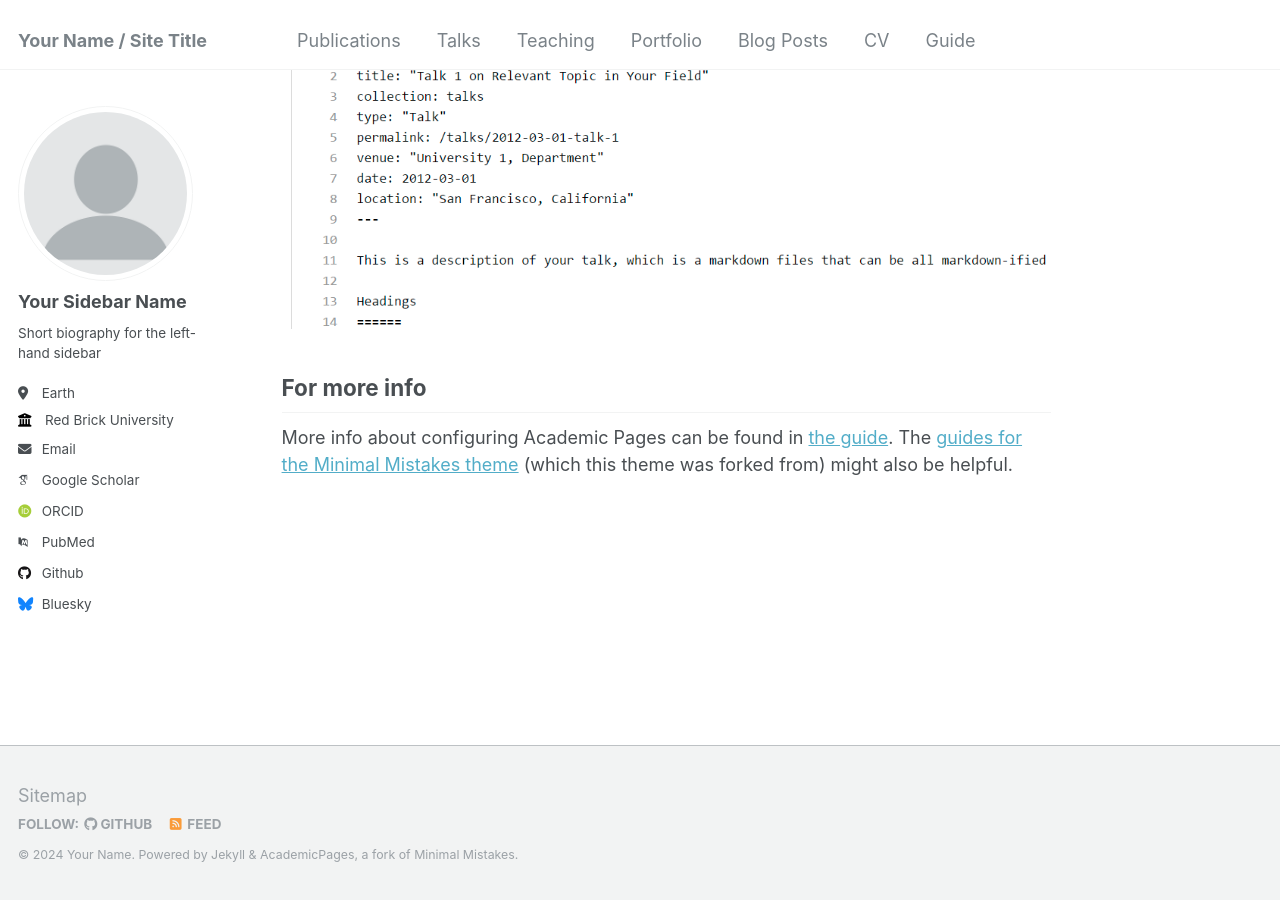
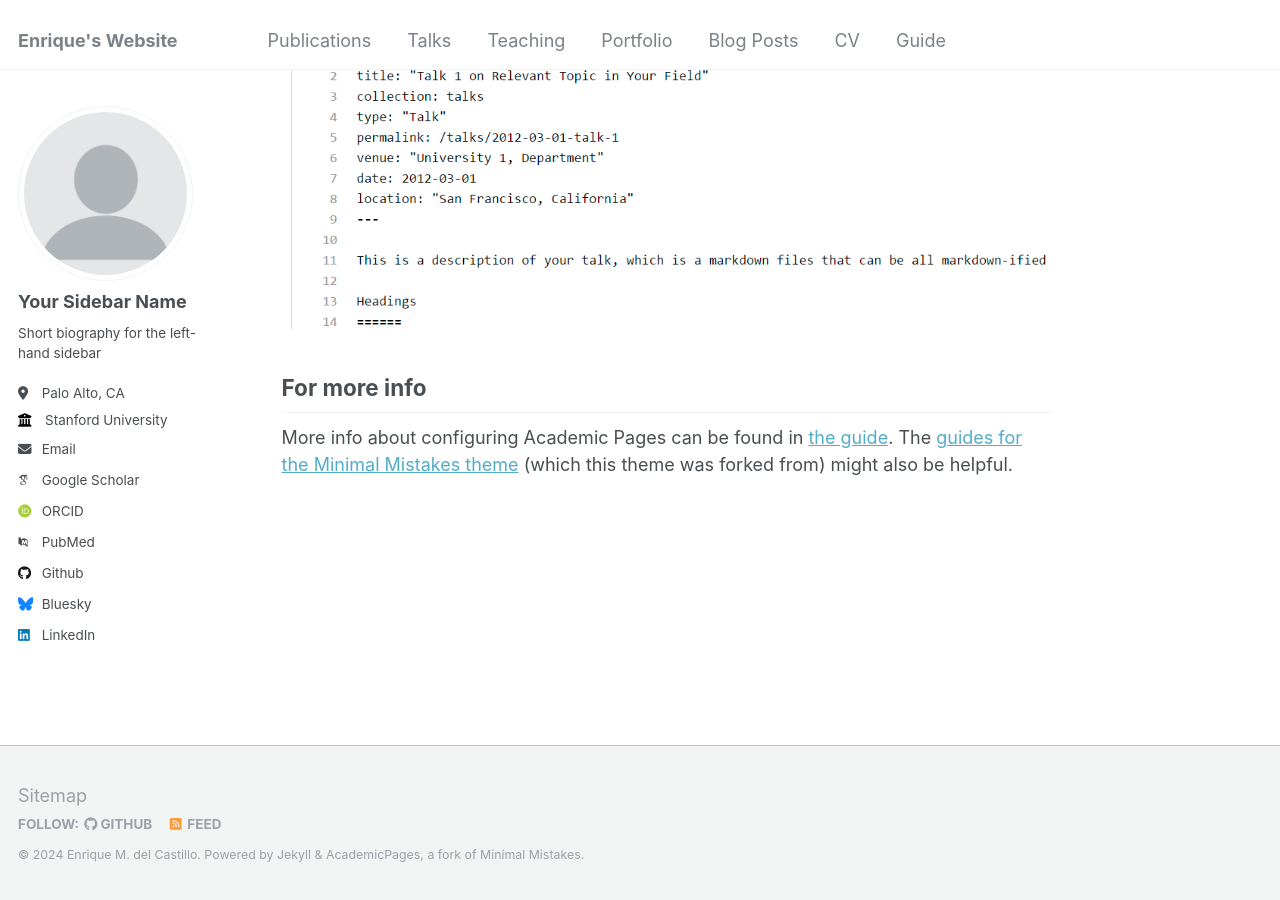
Before and after one commit to emdc19/emdcwebsite, a Jekyll site: the page built from _pages/about.md, in a window 1280 px wide and 900 px high, scrolled down 2660 px. Built offline with Jekyll 4.4.1, drawn with Linux system fonts in a browser that asks for light colours; some web fonts are replaced.

Commit message:
Update _config.yml

```diff
--- a/_config.yml
+++ b/_config.yml
@@ -8,9 +8,9 @@
 
 # Basic Site Settings
 locale                   : "en-US"
-title                    : "Your Name / Site Title"
+title                    : "Enrique's Website"
 title_separator          : "-"
-name                     : &name "Your Name"
+name                     : &name "Enrique M. del Castillo"
 description              : &description "personal description"
 url                      : https://academicpages.github.io # the base hostname & protocol for your site e.g. "https://mmistakes.github.io"
 baseurl                  : "" # the subpath of your site, e.g. "/blog"
@@ -25,16 +25,16 @@ author:
   name             : "Your Sidebar Name"
   pronouns         : # example: "she/her"
   bio              : "Short biography for the left-hand sidebar"
-  location         : "Earth"
-  employer         : "Red Brick University"
+  location         : "Palo Alto, CA"
+  employer         : "Stanford University"
   uri              : # URL
-  email            : "none@example.org"
+  email            : "emdc@stanford.edu"
 
   # Academic websites
   arxiv            : # URL - Update with the correct link to your profile
-  googlescholar    : "https://scholar.google.com/citations?user=PS_CX0AAAAAJ"
+  googlescholar    : "https://scholar.google.com/citations?user=TC6VCWsAAAAJ&hl=en"
   impactstory      : # URL
-  orcid            : "http://orcid.org/yourorcidurl"
+  orcid            : "https://www.researchgate.net/profile/Enrique-Del-Castillo-2"
   semantic         : # URL
   pubmed           : "https://www.ncbi.nlm.nih.gov/pubmed/?term=john+snow"
   researchgate     : # URL
@@ -57,7 +57,7 @@ author:
   keybase          : # Username
   instagram        : # Username
   lastfm           : # Username
-  linkedin         : # Username
+  linkedin         : enrique-m-del-castillo-6211ba169
   mastodon         : # URL
   medium           : # URL
   pinterest        : # Username
```
